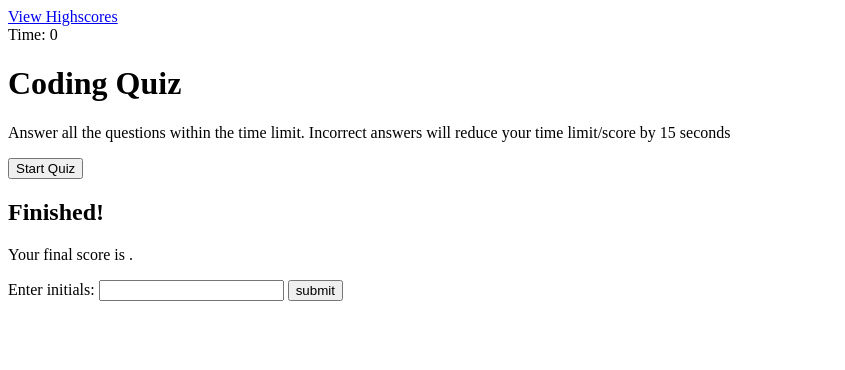
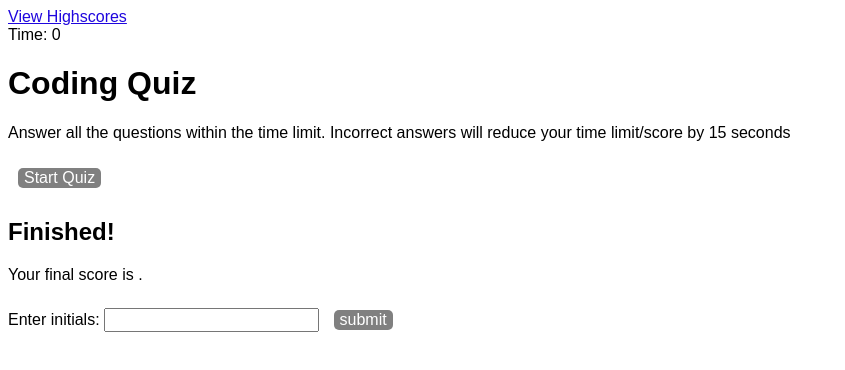
Before and after one commit to Blake1210/Coding-Quiz, a plain HTML site: page index.html in a window 1280 px wide. Shown: the whole page, without its empty margins (0-845 px from the left). Drawn offline with Linux system fonts and the light colour scheme.

Commit message:
working on CSS

```diff
--- /dev/null
+++ b/assets/css/style.css
@@ -0,0 +1,49 @@
+body {
+    font-family: Arial;
+    font-size: 100%;
+}
+
+a {
+    color: rgb(31, 6, 222);
+    transition: color 0.1s;
+}
+
+a:hover {
+    color: rgb(53, 55, 57);
+}
+
+button {
+    display: inline-block;
+    margin: 10px;
+    cursor: pointer;
+    font-size: 100%;
+    background-color: grey;
+    border-radius: 5px;
+    padding: green;
+    color: white;
+    border: 0;
+    transition: background-color 0.1s;
+}
+
+button:hover {
+    background-color: rgb(53, 55, 57);
+}
+
+.choices button {
+    display: block;
+}
+
+input[type="text"] {
+    font-size: 100%;
+}
+
+ol {
+    padding-left: 0px;
+    max-height: 400px;
+    overflow: auto;
+}
+
+li {
+    padding: 5px;
+    list-style: decimal inside none;
+}
--- a/assets/js/scores.js
+++ b/assets/js/scores.js
@@ -21,4 +21,4 @@ function clearHighscores() {
 
 document.getElementById('clear').onclick = clearHighscores;
 
-showHighscores
+showHighscores();
--- a/index.html
+++ b/index.html
@@ -6,7 +6,7 @@
         <meta http-equiv="X-UA-Compatible" content="ie=edge" />
         <title>Coding Quiz</title>
 
-        <link rel="stylesheet" href="./assets/css/styles.css" />
+        <link rel="stylesheet" href="./assets/css/style.css" />
     </head>
 
     <body>
```
Also changed, not shown: assets/style.css (deleted).
